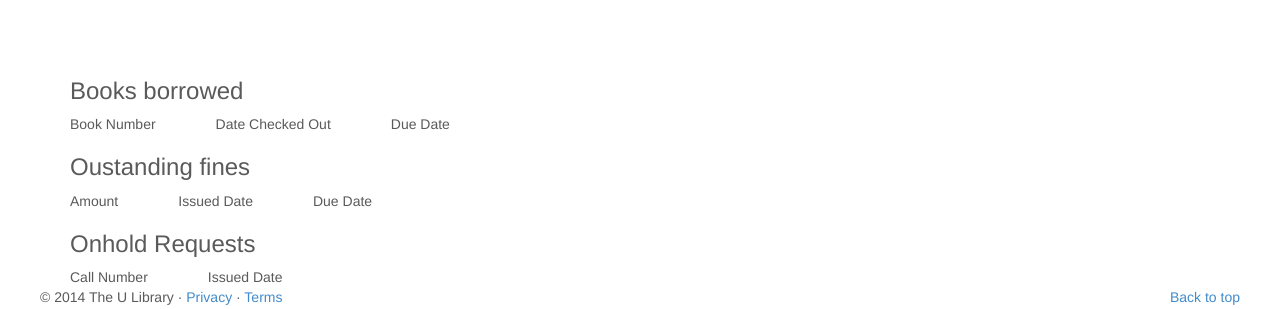
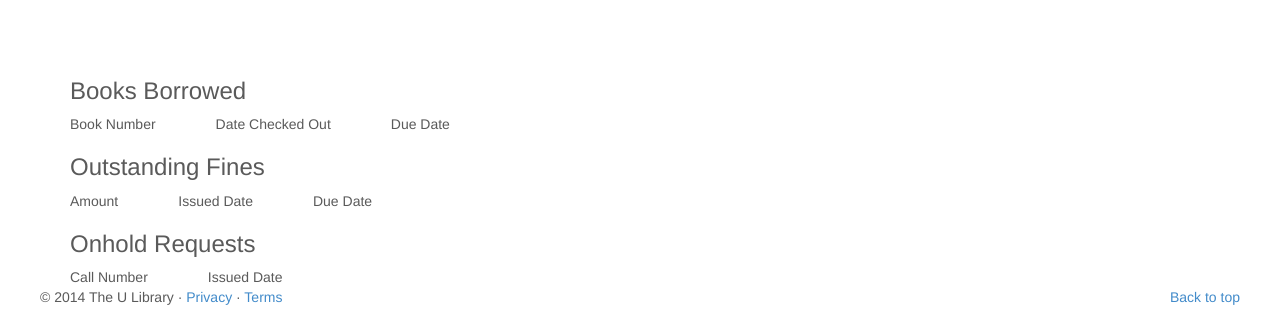
Before and after one commit to cpsc304projectPart3/library, a Django app: template books/templates/books/borrower/check_account.html in a window 1280 px wide. Shown: the part 502-811 px from the top of the page. Run offline with Django 3.2, Linux system fonts and the light colour scheme; the template is opened without the code that fills it, so the values that code supplies are empty; some libraries are stand-ins or nearby versions.

Commit message:
updated check account and index

```diff
--- a/books/templates/books/borrower/check_account.html
+++ b/books/templates/books/borrower/check_account.html
@@ -4,7 +4,7 @@
 
  <div class="container">
 
-	 <h3> Books borrowed </h3>
+	 <h3> Books Borrowed </h3>
      <head>
          <style>
              td
@@ -27,7 +27,7 @@
 		{% endfor %}
 	</table>
 
-	<h3> Oustanding fines</h3>
+	<h3> Outstanding Fines</h3>
 	<table>
 		 <tr>
 			 <td> Amount </td>
--- a/books/templates/books/index.html
+++ b/books/templates/books/index.html
@@ -1,6 +1,6 @@
 {% extends "books/base.html" %}
 
-{%block title%} Index - Toshokan{%endblock%}
+{%block title%} The U Library {%endblock%}
 {% block menu%}
 	{% if type = 0 %}
 					<li><a href="/borrower/">Borrower</a></li>
```
Also changed, not shown: 3 other files.
